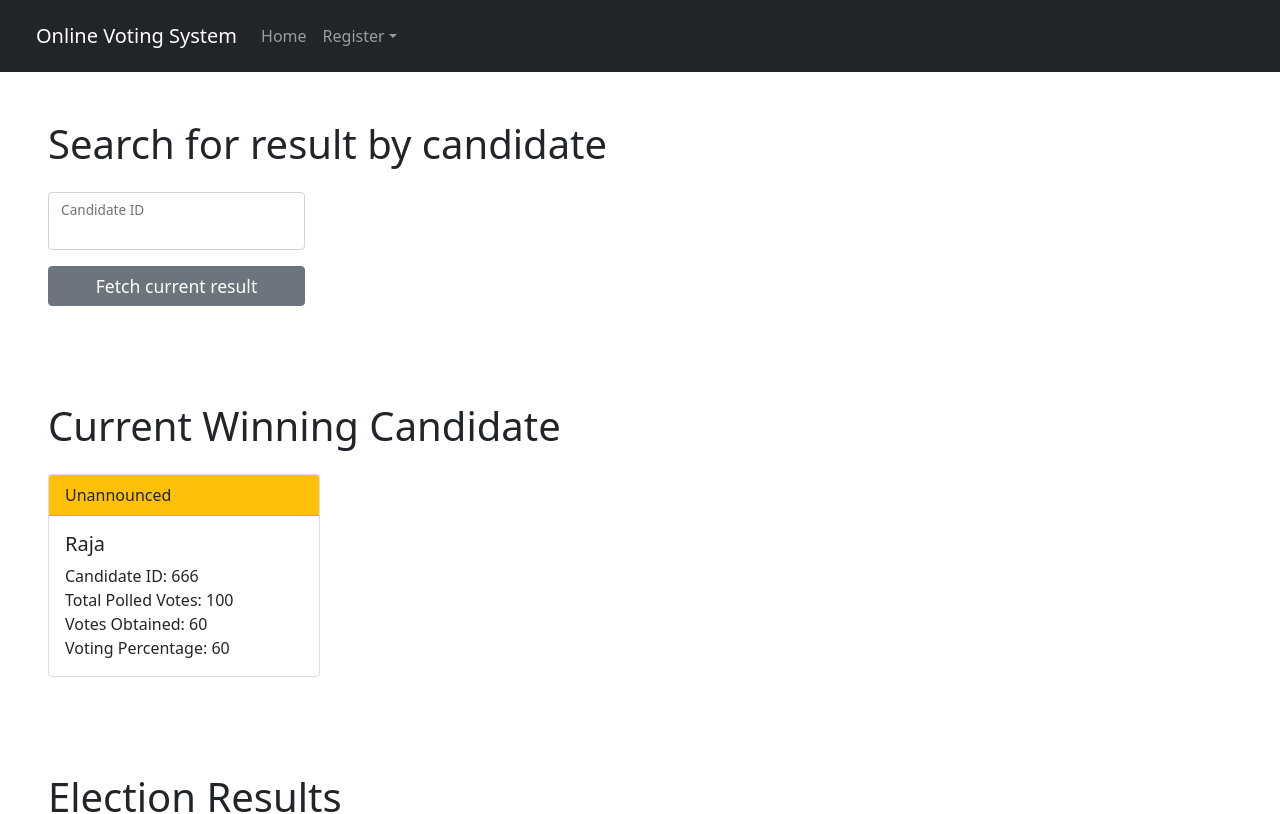
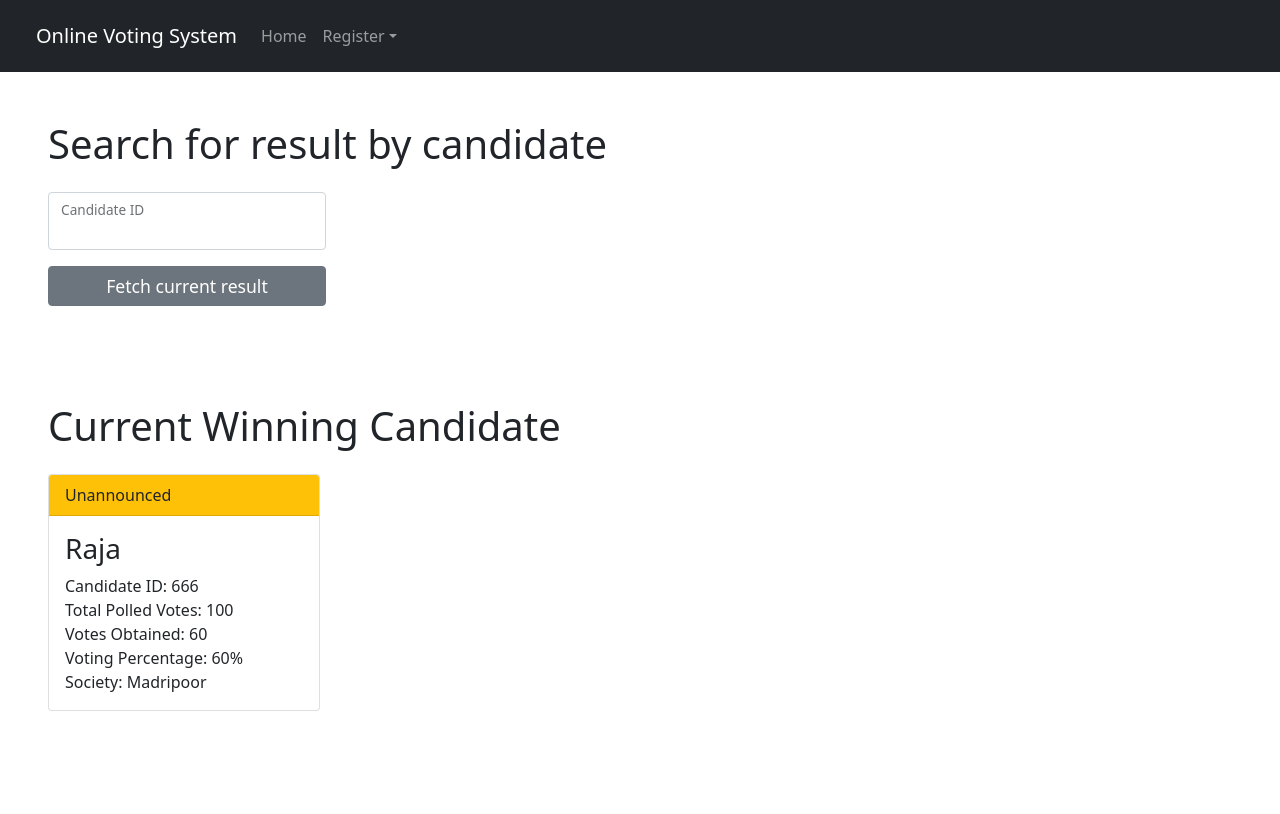
Before and after one commit to dextro-gear/ovsfrontend, a React (Create React App) app: page /result in a window 1280 px wide. Shown: the top 814 px of the page. Built offline with nearby package versions, Linux system fonts and the light colour scheme.

Commit message:
Refine ElectionResult Card

```diff
--- a/src/components/pages/ElectionResultPage.js
+++ b/src/components/pages/ElectionResultPage.js
@@ -75,7 +75,7 @@ class ElectionResultPage extends Component {
           <h1 className="display-6">Search for result by candidate</h1>
           <div className="container-fluid px-0 mt-4">
             <div className="row row-cols-2 align-items-stretch">
-              <div className="col col-auto">
+              <div className="col col-3">
                 <form className="form-floating" onSubmit={this.onFormSubmit}>
                   <input
                     type="number"
@@ -95,23 +95,7 @@ class ElectionResultPage extends Component {
                 </form>
               </div>
               {this.state.isFormSubmitted ? (
-                <div className="col">
-                  <div className="card">
-                    <div className="card-body">
-                      <h5 className="card-title">
-                        {this.mockCandidate.candidateName}
-                      </h5>
-                      <p className="card-text">
-                        Candidate ID: {this.state.candidateID}
-                        <br />
-                        Nomination Form No:{" "}
-                        {this.mockCandidate.nominationFormNo}
-                        <br />
-                        Voting Percentage: {this.mockCandidate.votingPercent}
-                      </p>
-                    </div>
-                  </div>
-                </div>
+                <ResultCard candidate={this.mockCandidate} />
               ) : null}
             </div>
           </div>
--- a/src/components/pages/electionresult/ResultCard.js
+++ b/src/components/pages/electionresult/ResultCard.js
@@ -21,7 +21,9 @@ class ResultCard extends Component {
             {this.props.candidate.result}
           </div>
           <div className="card-body">
-            <h5 className="card-title">{this.props.candidate.candidateName}</h5>
+            <h5 className="card-title display-6 fs-3">
+              {this.props.candidate.candidateName}
+            </h5>
             <p className="card-text">
               Candidate ID: {this.props.candidate.candidateID}
               <br />
@@ -30,7 +32,9 @@ class ResultCard extends Component {
               Votes Obtained: {this.props.candidate.totalCandidateVotes}
               <br />
               Voting Percentage:{" "}
-              {this.props.candidate.candidatesVotesPercentage}
+              {this.props.candidate.candidatesVotesPercentage}%
+              <br />
+              Society: {this.props.candidate.societyName}
             </p>
           </div>
         </div>
```
